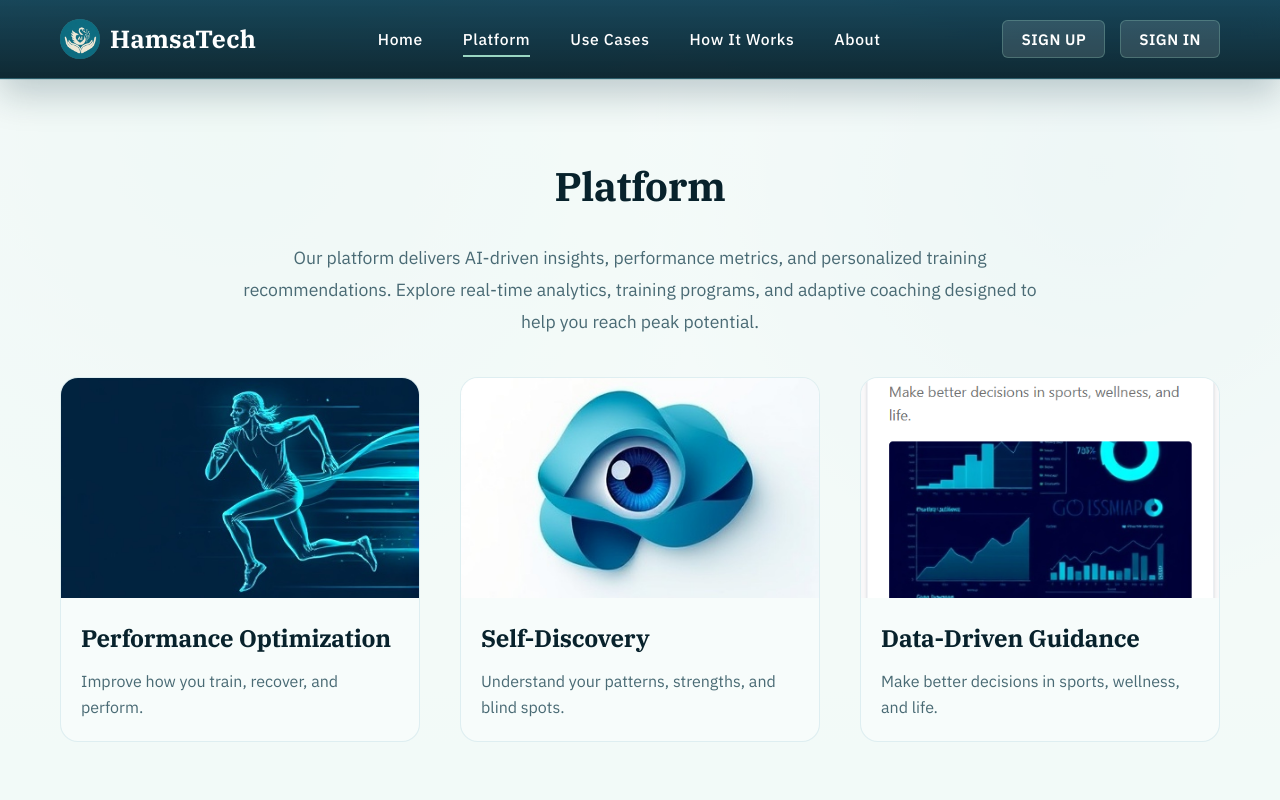
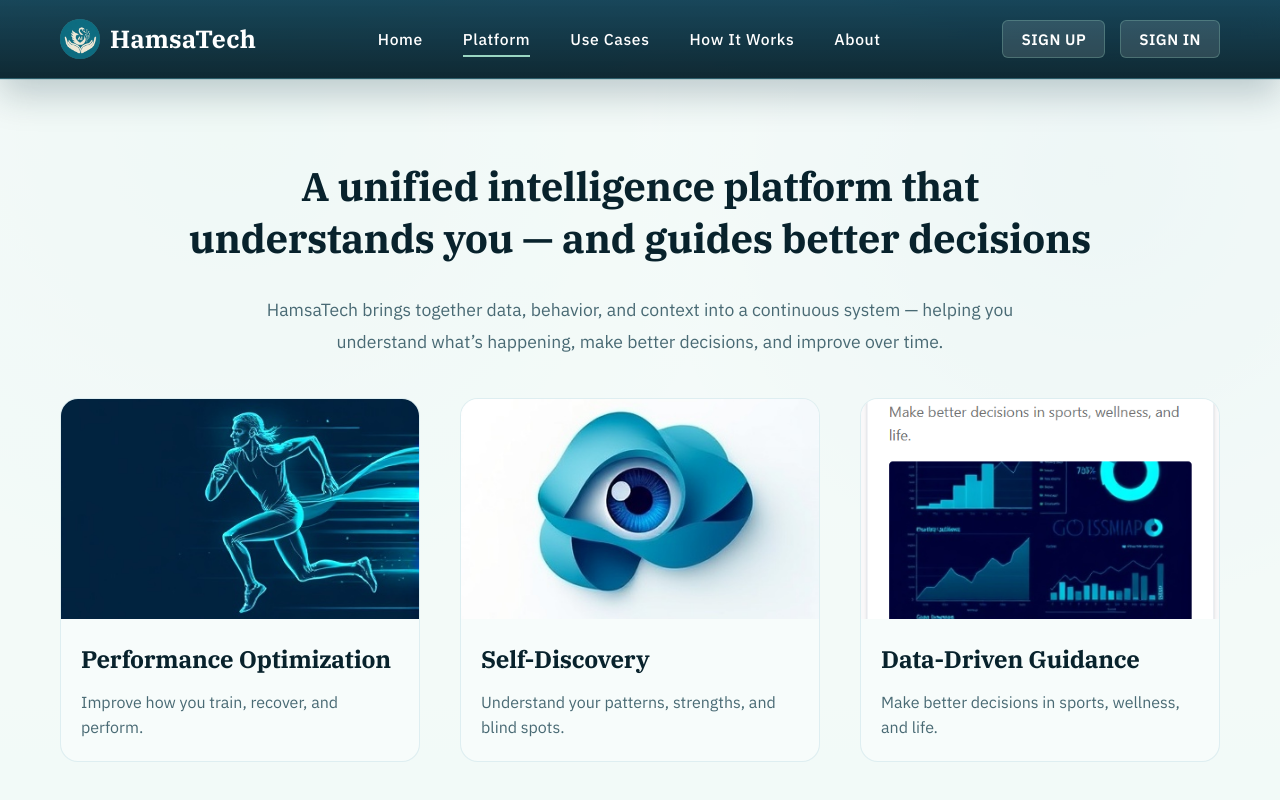
Before and after one commit to hamsatechai-netizen/hamsatech-website, a React (Vite) app: page /platform in a window 1280 px wide. Shown: the top 800 px of the page. Built offline with nearby package versions, Linux system fonts and the light colour scheme; no server answers.

Commit message:
Update PlatformPage.tsx

```diff
--- a/src/components/PlatformPage.tsx
+++ b/src/components/PlatformPage.tsx
@@ -29,11 +29,10 @@ function PlatformPage() {
   return (
     <section className="about-section">
       <div className="container">
-        <h2 className="about-title">Platform</h2>
+        <h2 className="about-title">A unified intelligence platform that understands you — and guides better decisions</h2>
         <p className="about-description">
-          Our platform delivers AI-driven insights, performance metrics, and personalized training recommendations.
-          Explore real-time analytics, training programs, and adaptive coaching designed to help you reach peak
-          potential.
+         HamsaTech brings together data, behavior, and context into a continuous system — helping you understand what’s happening,
+          make better decisions, and improve over time.
         </p>
         <div className="features-grid" style={{ marginTop: '40px' }}>
           {platformItems.map((item) => (
```
